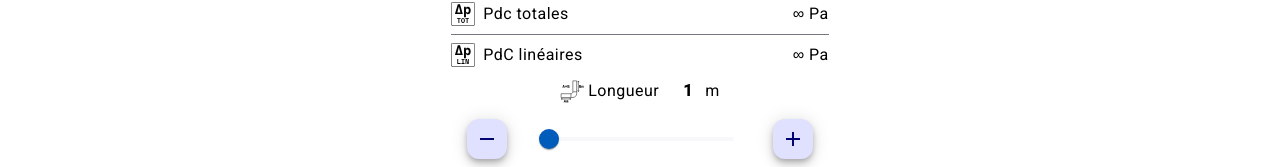
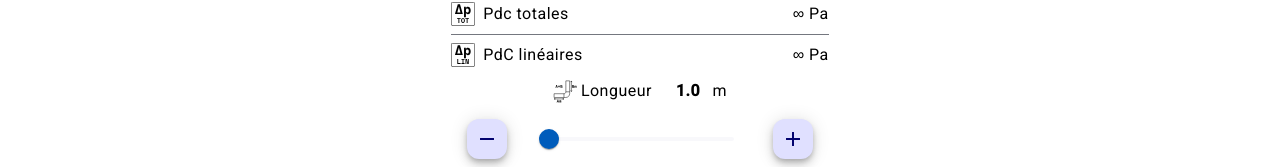
Before and after one commit to LudovicLeBris/DuctCalculator, an Angular app: page /apd-selector in a window 1280 px wide. Shown: the part 118-285 px from the top of the page. Built offline with nearby package versions, Linux system fonts and the light colour scheme.

Commit message:
refactor(component) change some values precision

```diff
--- a/src/app/components/length-slider/length-slider.component.html
+++ b/src/app/components/length-slider/length-slider.component.html
@@ -4,7 +4,7 @@
     <p>{{length.displayName}}</p>
   </div>
   <div class="content-wrapper">
-    <p><span class="value">{{ lengthControl.value | number: '1.0-0' }}</span> {{ length.unit }}</p>
+    <p><span class="value">{{ lengthControl.value | number: '1.1-1' }}</span> {{ length.unit }}</p>
   </div>
 </div>
 <div class="slider-wrapper">
--- a/src/app/components/results-overview/results-overview.component.html
+++ b/src/app/components/results-overview/results-overview.component.html
@@ -133,7 +133,7 @@
           <p>Largeur :</p>
         </div>
         <div class="result-line__values"></div>
-          <p>{{ duct.width?.getValue() | number: '1.0-0' }} mm</p>
+          <p>{{ duct.width?.getValue() | number: '1.0-1' }} mm</p>
       </div>
     </article>
     <article class="result">
@@ -143,7 +143,7 @@
           <p>Hauteur :</p>
         </div>
         <div class="result-line__values"></div>
-          <p>{{ duct.height?.getValue() | number: '1.0-0' }} mm</p>
+          <p>{{ duct.height?.getValue() | number: '1.0-1' }} mm</p>
       </div>
     </article>
     <article class="result">
--- a/src/app/components/temperature-slider/temperature-slider.component.html
+++ b/src/app/components/temperature-slider/temperature-slider.component.html
@@ -4,7 +4,7 @@
     <p>{{temperature.displayName}}</p>
   </div>
   <div class="content-wrapper">
-    <p><span class="value">{{ temperatureControl.value | number: '1.0-0' }}</span> {{ temperature.unit }}</p>
+    <p><span class="value">{{ temperatureControl.value | number: '1.1-1' }}</span> {{ temperature.unit }}</p>
   </div>
 </div>
 <div class="slider-wrapper">
```
